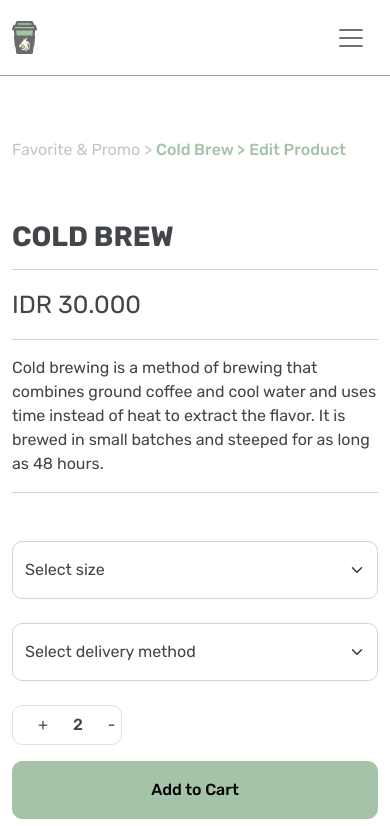
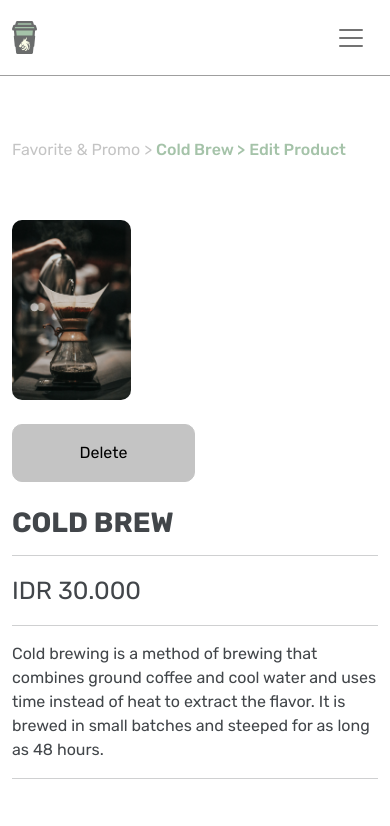
Before and after one commit to aviantofan/black-dragon-coffeeshop-frontend, a React (Create React App) app: page /products/edit in a window 390 px wide. Shown: the top 826 px of the page. Built offline with nearby package versions, Linux system fonts and the light colour scheme.

Commit message:
fix: responsive page

```diff
--- a/src/pages/EditSaveProduct.js
+++ b/src/pages/EditSaveProduct.js
@@ -21,7 +21,12 @@ export default function EditSaveProduct () {
           <div className='col-12 col-lg-5 left-section position-relative left-dekstop' style={{ backgroundImage: `url(${imgProduct})` }}>
             <button className='btn bg-white btn-delete position-absolute d-flex align-items-center justify-content-center'><FaRegTrashAlt className='fw-bold' /></button>
           </div>
-
+          <div className='left-mobile'>
+            <div>
+              <img className='product-image' src={imgProduct} alt='product'/>
+            </div>
+            <button className='btn-primary btn my-4 py-3'>Delete</button>
+          </div>
           <div className='col-12 col-lg-6'>
             <h1>COLD BREW</h1>
             <hr />
```
